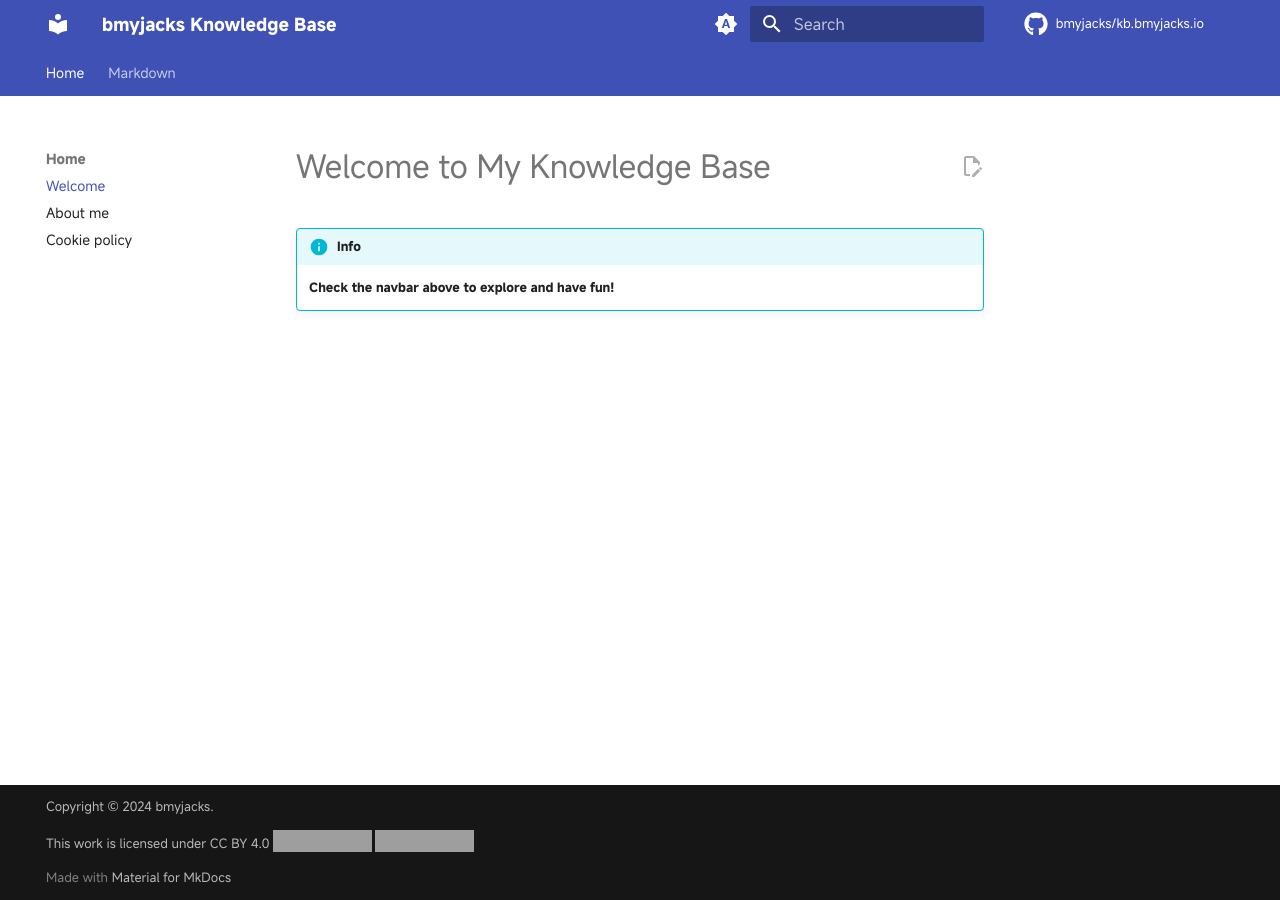
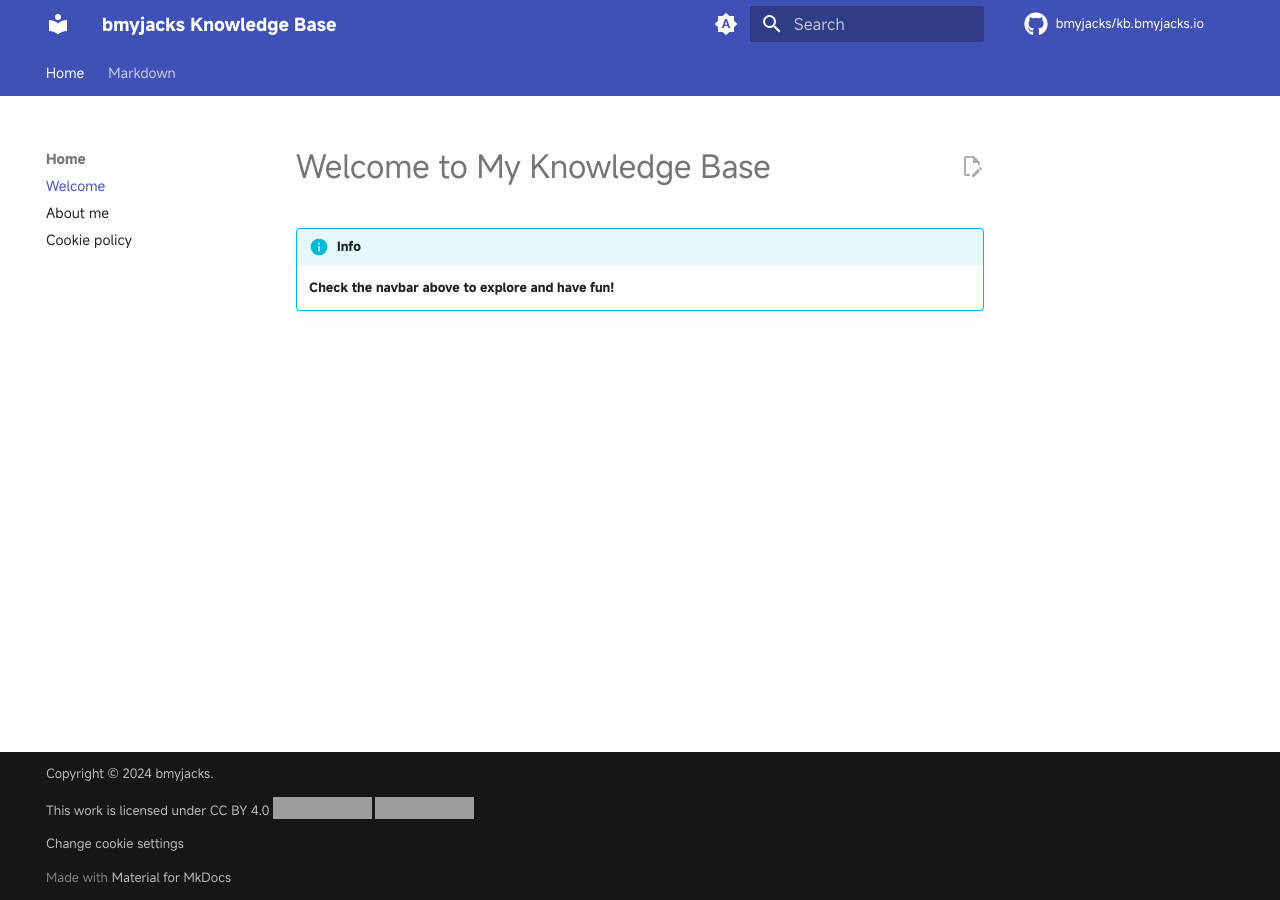
Before and after one commit to bmyjacks/kb.bmyjacks.io, an MkDocs documentation site: the page built from docs/index.md, in a window 1280 px wide. Built offline with MkDocs 1.6.1 and Material for MkDocs 9.7.7, drawn with Linux system fonts in a browser that asks for light colours; comment, search, counter and statistics services are not loaded; part of the change alters nothing that is shown; grey boxes are pictures that could not be loaded.

Commit message:
Add css minify and cookie consent

```diff
--- a/mkdocs.yml
+++ b/mkdocs.yml
@@ -58,12 +58,14 @@ plugins:
   - minify:
       minify_html: true
       minify_js: false
-      minify_css: false
+      minify_css: true
       htmlmin_opts:
         remove_comments: true
       cache_safe: true
+      css_files:
+        - stylesheets/fonts.css
 
-copyright: Copyright &copy; 2024 bmyjacks. <p xmlns:cc="http://creativecommons.org/ns#" >This work is licensed under <a href="http://creativecommons.org/licenses/by/4.0/?ref=chooser-v1" target="_blank" rel="license noopener noreferrer" style="display:inline-block;">CC BY 4.0<img style="height:22px!important;margin-left:3px;vertical-align:text-bottom;" src="https://mirrors.creativecommons.org/presskit/icons/cc.svg?ref=chooser-v1"><img style="height:22px!important;margin-left:3px;vertical-align:text-bottom;" src="https://mirrors.creativecommons.org/presskit/icons/by.svg?ref=chooser-v1"></a></p>
+copyright: Copyright &copy; 2024 bmyjacks. <p xmlns:cc="http://creativecommons.org/ns#" >This work is licensed under <a href="http://creativecommons.org/licenses/by/4.0/?ref=chooser-v1" target="_blank" rel="license noopener noreferrer" style="display:inline-block;">CC BY 4.0<img style="height:22px!important;margin-left:3px;vertical-align:text-bottom;" src="https://mirrors.creativecommons.org/presskit/icons/cc.svg?ref=chooser-v1"><img style="height:22px!important;margin-left:3px;vertical-align:text-bottom;" src="https://mirrors.creativecommons.org/presskit/icons/by.svg?ref=chooser-v1"></a></p> <p><a href="#__consent">Change cookie settings</a></p>
 
 markdown_extensions:
   - footnotes
@@ -85,6 +87,17 @@ extra:
   analytics:
     provider: google
     property: G-HJPMY5RN0R
+  consent:
+    title: Cookie consent
+    description: >-
+      We use cookies to recognize your repeated visits and preferences, as well
+      as to measure the effectiveness of our documentation and whether users
+      find what they're searching for. With your consent, you're helping us to
+      make our documentation better.
+    actions:
+      - accept
+      - reject
+      - manage
 
 nav:
   - Home:
@@ -94,4 +107,3 @@ nav:
   - Markdown:
       - "Get started": "markdown/index.md"
       - "Basic usage": "markdown/basic.md"
-      # - "Syntax": "markdown/syntax.md"
```
